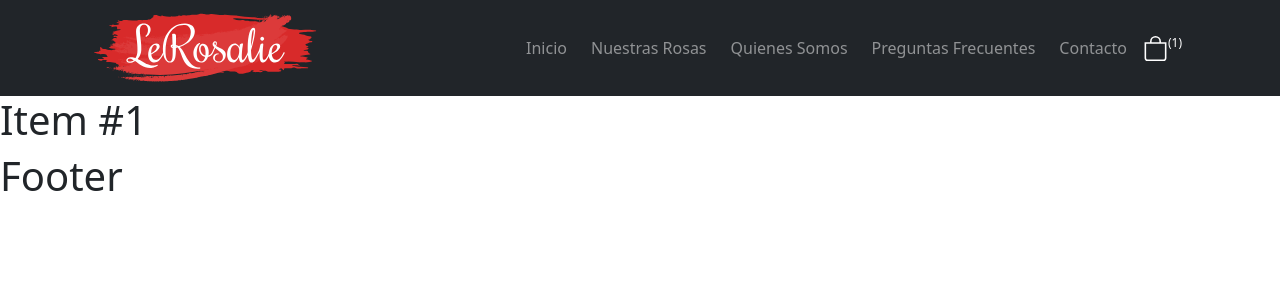
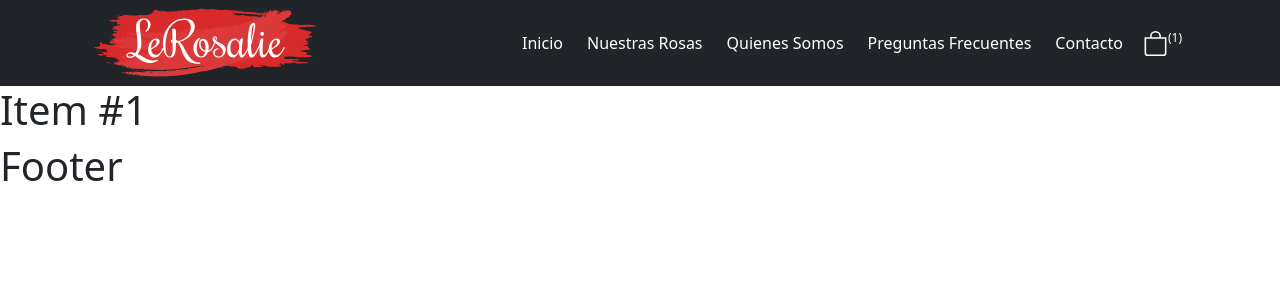
Before and after one commit to Jnieto2408/lerosalie, a React (Vite) app: page / in a window 1280 px wide. Shown: the top 300 px of the page. Built offline with nearby package versions, Linux system fonts and the light colour scheme.

Commit message:
fixing navbar css and adding react router dom links to develop SPA behavior

```diff
--- a/src/App.jsx
+++ b/src/App.jsx
@@ -1,7 +1,7 @@
 import 'bootstrap/dist/css/bootstrap.min.css';
 import './App.css'
 import Navigation from './components/Navigation/Navigation';
-import { BrowserRouter, Routes, Route } from 'react-router-dom';
+import { BrowserRouter, Routes, Route, Navigate } from 'react-router-dom';
 import ItemListContainer from './components/ItemListContainer/ItemListContainer';
 import Nosotros from './components/Nosotros/Nosotros';
 import Preguntas from './components/Preguntas/Preguntas';
@@ -20,6 +20,7 @@ const App = () => {
           <Route path="/nosotros" element={<Nosotros/>}/>
           <Route path="/q&a" element={<Preguntas/>}/>
           <Route path="/contacto" element={<Contacto/>}/>
+          <Route path="*" element={ <Navigate to={"/"}/>}/>
         </Routes>
         <Footer/>
     </BrowserRouter>
--- a/src/components/Navigation/Navigation.jsx
+++ b/src/components/Navigation/Navigation.jsx
@@ -7,6 +7,7 @@ import "./navigation.css"
 import { BsWhatsapp, BsTiktok, BsInstagram } from "react-icons/bs";
 import { useState, useEffect } from 'react';
 import CartWidget from '../CartWidget/CartWidget';
+import { Link } from 'react-router-dom';
 
 function Navigation() {
   const [isBurgerMenuVisible, setIsBurgerMenuVisible] = useState(null);
@@ -31,7 +32,7 @@ function Navigation() {
               <CartWidget/>
               )
           }
-          <Navbar.Brand href="/"><img src={logo} alt="LeRosalie Logo" className='logo-rosalie'></img></Navbar.Brand>
+          <Link to="/"><img src={logo} alt="LeRosalie Logo" className='logo-rosalie'></img></Link>
           <Navbar.Toggle aria-controls="offcanvasNavbar-expand-lg" className='burger-icon' />
           <Navbar.Offcanvas
             id="offcanvasNavbar-expand-lg"
@@ -45,12 +46,12 @@ function Navigation() {
               </Offcanvas.Title>
             </Offcanvas.Header>
             <Offcanvas.Body>
-              <Nav className={`justify-content-end  flex-grow-1 pe-3 gap-2 ${isBurgerMenuVisible ? "offcanvas-navbar" : "align-items-center"}`}>
-                <Nav.Link href="/">Inicio</Nav.Link>
-                <Nav.Link href="/rosas">Nuestras Rosas</Nav.Link>
-                <Nav.Link href="/nosotros">Quienes Somos</Nav.Link>
-                <Nav.Link href="/q&a">Preguntas Frecuentes</Nav.Link>
-                <Nav.Link href="/contacto">Contacto</Nav.Link>
+              <Nav className={`justify-content-end  flex-grow-1 pe-3 gap-3 ${isBurgerMenuVisible ? "offcanvas-navbar" : "align-items-center"}`}>
+                <Link to="/" className='links'>Inicio</Link>
+                <Link to="/rosas" className='links'>Nuestras Rosas</Link>
+                <Link to="/nosotros" className='links'>Quienes Somos</Link>
+                <Link to="/q&a" className='links'>Preguntas Frecuentes</Link>
+                <Link to="/contacto" className='links'>Contacto</Link>
               {
                 !isBurgerMenuVisible && (
                   <CartWidget/>
--- a/src/components/Navigation/navigation.css
+++ b/src/components/Navigation/navigation.css
@@ -11,13 +11,21 @@
     }
 }
 
-.offcanvas-navbar .nav-link {
+.links {
+    text-decoration: none;
+    color: white;
+    padding: 4px;
+}
+
+.offcanvas-navbar .links {
+    color: black;
     padding: 0.5rem;
     margin: 0.5rem;
     border-bottom: 1px gray solid;
 }
 
-.nav-link:hover {
+.links:hover {
     color: white;
     background-color: red;
+    text-decoration: none;
 }
```
